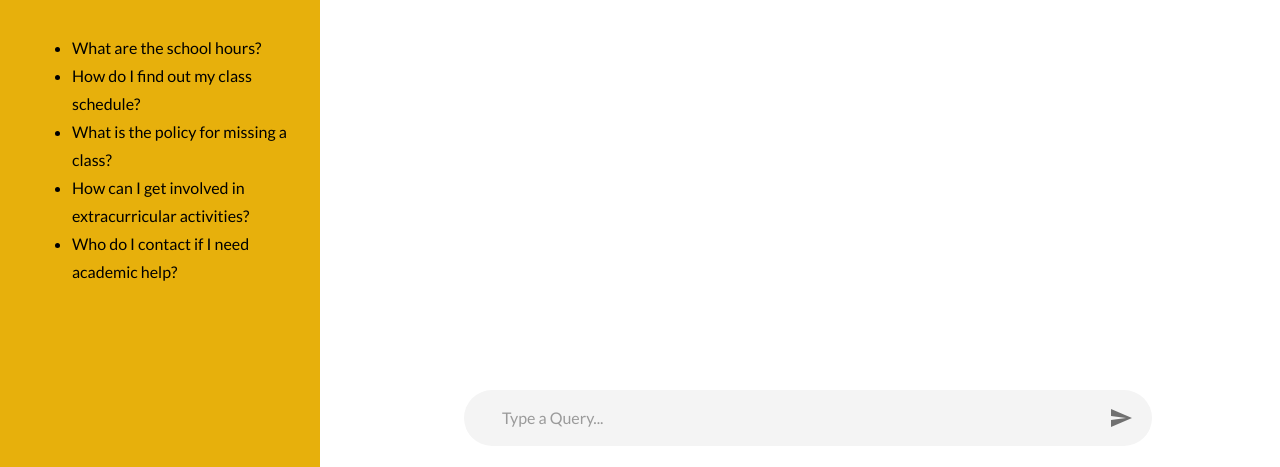
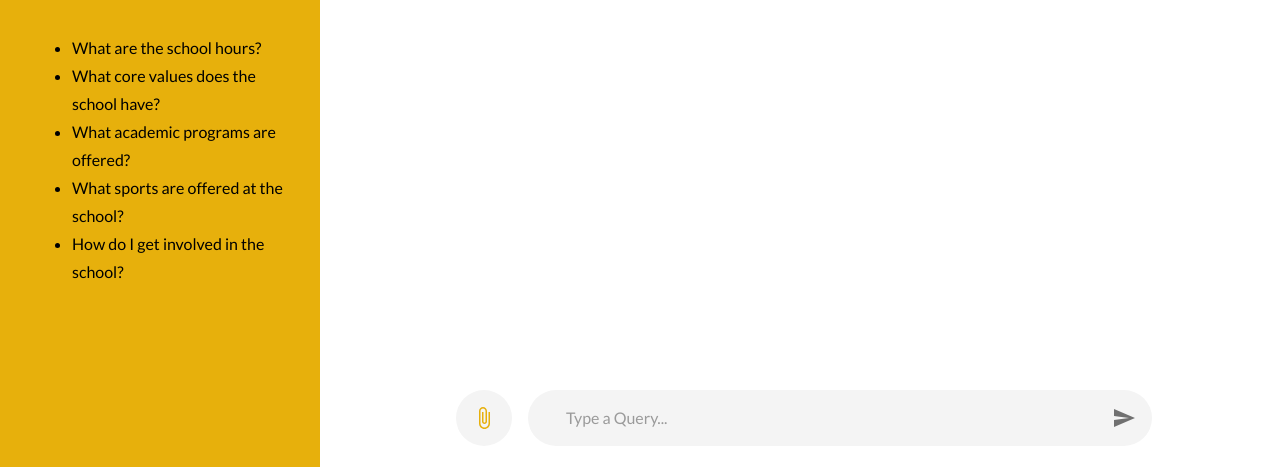
Before and after one commit to aiguru10/ChatbotTemplate, a React (Create React App) app in the folder frontend/: page / in a window 1280 px wide. Shown: the part 330-797 px from the top of the page. Built offline with nearby package versions, Linux system fonts and the light colour scheme.

Commit message:
added new faq and updated with language flag in the switch button

```diff
--- a/frontend/package.json
+++ b/frontend/package.json
@@ -5,7 +5,7 @@
   "dependencies": {
     "@emotion/react": "^11.11.4",
     "@emotion/styled": "^11.11.5",
-    "@mui/icons-material": "^5.15.18",
+    "@mui/icons-material": "^5.15.20",
     "@mui/material": "^5.15.18",
     "@testing-library/jest-dom": "^5.17.0",
     "@testing-library/react": "^13.4.0",
@@ -14,6 +14,7 @@
     "react": "^18.3.1",
     "react-dom": "^18.3.1",
     "react-scripts": "5.0.1",
+    "react-world-flags": "^1.6.0",
     "web-vitals": "^2.1.4"
   },
   "scripts": {
--- a/frontend/src/Components/Switch.jsx
+++ b/frontend/src/Components/Switch.jsx
@@ -2,12 +2,21 @@ import React from 'react';
 import { useLanguage } from '../utilities/LanguageContext'; // Adjust the import path
 import Button from '@mui/material/Button';
 import ButtonGroup from '@mui/material/ButtonGroup';
+import Tooltip from '@mui/material/Tooltip';
+import { Box, Typography } from '@mui/material';
+import LanguageIcon from '@mui/icons-material/Language';
+import Flag from 'react-world-flags';
 
 export default function BasicButtonGroup() {
   const { language, setLanguage } = useLanguage();
 
   return (
-    <ButtonGroup variant="contained" aria-label="Basic button group">
+    <Box>
+      {/* <Typography variant="caption" display="block" gutterBottom>
+        Language
+      </Typography> */}
+      <ButtonGroup variant="contained" aria-label="Language button group">
+        <Tooltip title="English" arrow>
           <Button
             onClick={(e) => {
               e.preventDefault();
@@ -15,8 +24,11 @@ export default function BasicButtonGroup() {
             }}
             variant={language === 'EN' ? 'contained' : 'outlined'}
           >
+            <Flag code="GB" style={{ width: '20px', height: '20px', marginRight: '8px' }} />
             En
           </Button>
+        </Tooltip>
+        <Tooltip title="Español" arrow>
           <Button
             onClick={(e) => {
               e.preventDefault();
@@ -24,8 +36,11 @@ export default function BasicButtonGroup() {
             }}
             variant={language === 'ES' ? 'contained' : 'outlined'}
           >
+            <Flag code="ES" style={{ width: '20px', height: '20px', marginRight: '8px' }} />
             Es
           </Button>
+        </Tooltip>
       </ButtonGroup>
+    </Box>
   );
 }
--- a/frontend/src/utilities/constants.js
+++ b/frontend/src/utilities/constants.js
@@ -27,10 +27,10 @@ export const TEXT = {
       FAQ_TITLE: "Frequently Asked Questions",
       FAQS: [
         "What are the school hours?",
-        "How do I find out my class schedule?",
-        "What is the policy for missing a class?",
-        "How can I get involved in extracurricular activities?",
-        "Who do I contact if I need academic help?"
+        "What core values does the school have?",
+        "What academic programs are offered?",
+        "What sports are offered at the school?",
+        "How do I get involved in the school?"
       ],
       CHAT_HEADER_TITLE: "Kelvyn Park AI Chat Assistant",
       CHAT_INPUT_PLACEHOLDER: "Type a Query...",
@@ -44,10 +44,10 @@ export const TEXT = {
       FAQ_TITLE: "Preguntas frecuentes",
       FAQS: [
         "¿Cuáles son los horarios escolares?",
-        "¿Cómo puedo averiguar mi horario de clases?",
-        "¿Cuál es la política para faltar a clase?",
-        "¿Cómo puedo participar en actividades extracurriculares?",
-        "¿A quién contacto si necesito ayuda académica?"
+        "¿Cuáles son los valores fundamentales de la escuela?",
+        "¿Qué programas académicos se ofrecen?",
+        "¿Qué deportes se ofrecen en la escuela?",
+        "¿Cómo puedo involucrarme en la escuela?"
       ],
       CHAT_HEADER_TITLE: "Asistente de Chat AI de Kelvyn Park",
       CHAT_INPUT_PLACEHOLDER: "Escribe una consulta...",
@@ -66,4 +66,4 @@ export const WEBSOCKET_API = "wss://p41tv6njhg.execute-api.us-west-2.amazonaws.c
 // --------------------------------------------------------------------------------------------------------//
 
 // Features
-export const ALLOW_FILE_UPLOAD = false;
+export const ALLOW_FILE_UPLOAD = true;
```
Also changed, not shown: 1 other file (tests, documents, lock files or other folders). Lines whose indentation alone changed are shown as unchanged.
